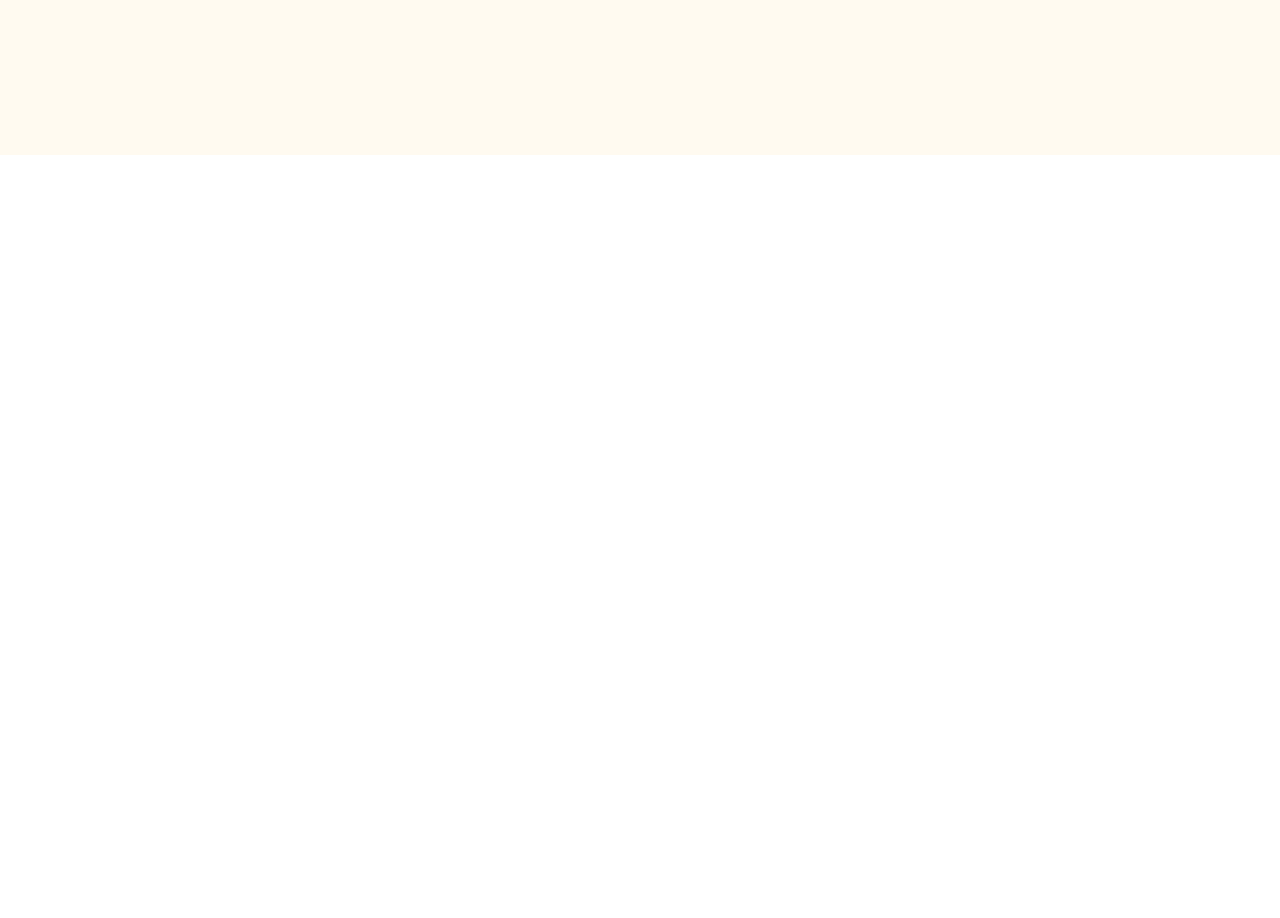
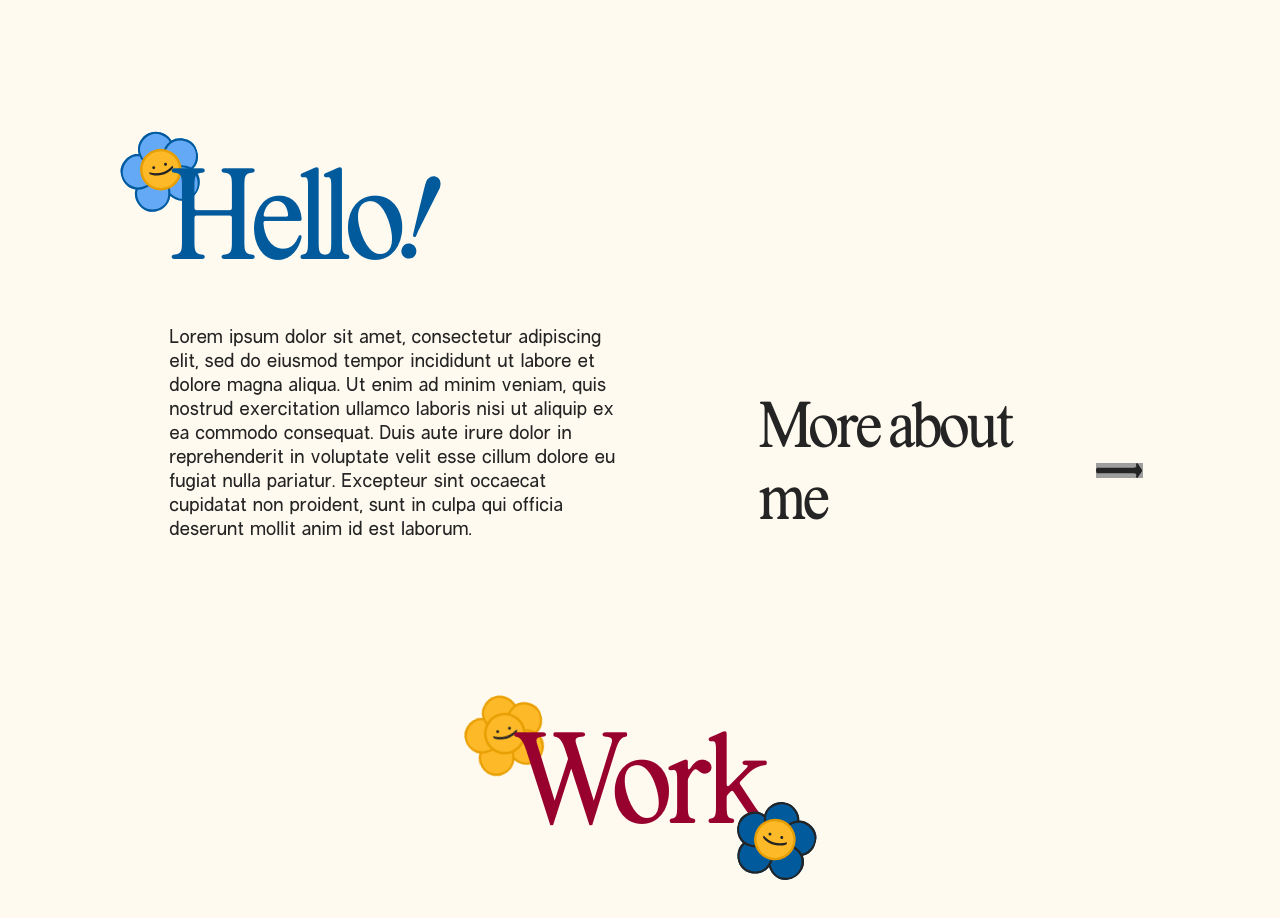
Before and after one commit to zethdeluna/zethdeluna, a React (Vite) app: page / in a window 1280 px wide. Shown: the part 720-1638 px from the top of the page. Before the commit the page ends 875 px from the top, so only its background shows below. Built offline with nearby package versions, Linux system fonts and the light colour scheme; grey boxes are pictures that could not be loaded.

Commit message:
home page intro/work

```diff
--- a/src/App.css
+++ b/src/App.css
@@ -254,23 +254,23 @@ ol.small,
 
 /********************************************************************************************************************************************************************************************************/
 
-/*HEADER STYLES*/
+/* HEADER STYLES */
 
 /********************************************************************************************************************************************************************************************************/
 
 /********************************************************************************************************************************************************************************************************/
 
-/*FOOTER STYLES*/
+/* FOOTER STYLES */
 
 /********************************************************************************************************************************************************************************************************/
 
 /********************************************************************************************************************************************************************************************************/
 
-/*HOME STYLES*/
+/* HOME STYLES */
 
 /********************************************************************************************************************************************************************************************************/
 
-/***Hero***/
+/*** Hero ***/
 
 .hero {
 	padding: 126px 0 240px;
@@ -358,7 +358,7 @@ ol.small,
 	width: calc(45 / 1440 * 100vw);
 }
 
-/*Star Animations*/
+/* Star Animations */
 
 .moon-and-stars .star {
 	transition: all 0.4s var(--bounce);
@@ -368,6 +368,275 @@ ol.small,
 	animation: starShake 0.25s var(--bounce);
 	transform-box: fill-box;
 	transform-origin: center;
+}
+
+/*** Intro ***/
+
+.intro .grid {
+    align-items: flex-end;
+}
+
+.intro article {
+    grid-column: 2 / span 5;
+}
+
+.intro article h2 {
+    color: var(--dodger);
+    display: flex;
+    margin-bottom: 24px;
+    position: relative;
+}
+
+.intro article h2 .exclamation {
+    bottom: 3px;
+    height: auto;
+    position: relative;
+    transform: rotate(20deg);
+    transform-origin: left bottom;
+    width: 16px;
+}
+
+.intro article h2 .exclamation > g {
+    transform: scale(0);
+    transform-origin: bottom;
+    transition: all 0.4s var(--bounce) 0.5s;
+}
+
+.intro article h2 .animate .exclamation > g {
+    transform: scale(1);
+}
+
+.intro article h2 .plumeria {
+    height: auto;
+    left: -48px;
+    position: absolute;
+    top: -24px;
+    transform: rotate(-16deg) scale(0);
+    transform-origin: center;
+    transition: all 0.4s var(--bounce) 0.5s;
+    width: 80px;
+    z-index: -1;
+}
+
+.intro article h2 span {
+	position: relative;
+}
+
+.intro article h2 .animate .plumeria {
+    transform: rotate(-16deg) scale(1);
+}
+
+.intro .btn.arrow-btn {
+    grid-column: 8 / span 4;
+}
+
+/*** Work ***/
+
+.work-module {
+    padding: 180px 0 130px;
+}
+
+.work-module h2 {
+    color: var(--heat);
+    margin: 0 auto 160px;
+    max-width: max-content;
+    position: relative;
+}
+
+.work-module h2 span {
+	position: relative;
+}
+
+.work-module h2 .plumeria {
+    height: auto;
+    position: absolute;
+    transform-origin: center;
+    width: 80px;
+}
+
+.work-module h2 [data-luna-scroll]:first-of-type .plumeria {
+    left: -48px;
+    top: -24px;
+    transform: rotate(-16deg) scale(0);
+    z-index: -1;
+}
+
+.work-module h2 [data-luna-scroll].animate:first-of-type .plumeria {
+    transform: rotate(-16deg) scale(1);
+}
+
+.work-module h2 [data-luna-scroll]:last-of-type .plumeria {
+    bottom: -16px;
+    right: -48px;
+    transform: rotate(16deg) scale(0);
+    transition-delay: 0.8s;
+    z-index: 2;
+}
+
+.work-module h2 [data-luna-scroll].animate:last-of-type .plumeria {
+    transform: rotate(16deg) scale(1);
+}
+
+/* Project List */
+
+.work-module li {
+    position: relative;
+    width: calc(100% + var(--gap));
+}
+
+.work-module li:nth-of-type(odd) {
+    grid-column: 1 / span 5;
+}
+
+.work-module li:nth-of-type(even) {
+    grid-column: 8 / span 5;
+    left: calc(-1 * var(--gap));
+    transform: translateY(290px);
+}
+
+.work-module li:not(:last-of-type) {
+    margin-bottom: 160px;
+}
+
+.work-module li.project-2 .sun-smiley {
+    aspect-ratio: 1 / 1;
+    height: auto;
+    left: -96px;
+    position: absolute;
+    top: -290px;
+    width: 400px;
+}
+
+.work-module li.project-2 .sun-smiley polygon {
+    animation: sunSpin 40s linear infinite;
+    transform-origin: center;
+}
+
+.work-module li.project-3 .star-smiley {
+    position: absolute;
+    right: -52px;
+    top: 19px;
+    transform: rotate(16deg) translateX(-56px);
+    transform-origin: center;
+}
+
+.work-module li.project-3.animate .star-smiley {
+    transform: rotate(-16deg) translateX(0);
+}
+
+.work-module li.project-4 .star-smiley {
+    left: -46px;
+    position: absolute;
+    top: -43px;
+    transform: rotate(-16deg) translate3d(50px, 60px, 0);
+    transform-origin: center;
+}
+
+.work-module li.project-4.animate .star-smiley {
+    transform: rotate(-16deg) translate3d(0, 0, 0);
+}
+
+.work-module .card {
+    aspect-ratio: 55 / 42;
+    border-radius: 10px;
+    color: var(--black-mamba);
+    display: flex;
+    height: auto;
+    position: relative;
+    width: 100%;
+}
+
+.work-module li.project-1 .card {
+    border: 2px solid var(--laker);
+}
+
+.work-module li.project-2 .card {
+    border: 2px solid var(--dodger);
+}
+
+.work-module li.project-3 .card {
+    border: 2px solid var(--black-mamba);
+}
+
+.work-module li.project-4 .card {
+    border: 2px solid var(--heat);
+}
+
+.work-module .card:hover {
+    color: inherit;
+}
+
+.work-module .card img {
+    border-radius: 8px;
+    height: 100%;
+    width: 100%;
+}
+
+.work-module .card .metadata {
+    align-items: flex-end;
+    bottom: -48px;
+    display: flex;
+    justify-content: space-between;
+    left: 0;
+    position: absolute;
+    width: 100%;
+    z-index: -1;
+}
+
+.work-module .card .metadata .eyebrow {
+    margin-bottom: 4px;
+}
+
+.work-module .hover-text {
+    align-items: flex-end;
+    border-radius: 0 0 10px 10px;
+    bottom: 0;
+    color: var(--cream);
+    display: flex;
+    height: 68px;
+    justify-content: center;
+    left: -2px;
+    padding: 0 0 9px;
+    position: absolute;
+    transition: all 0.25s var(--bounce);
+    width: calc(100% + 4px);
+    z-index: -1;
+}
+
+.work-module .card:hover .hover-text {
+    transform: translateY(56px);
+}
+
+.work-module li.project-1 .hover-text {
+    background: var(--laker);
+}
+
+.work-module li.project-2 .hover-text {
+    background: var(--dodger);
+}
+
+.work-module li.project-3 .hover-text {
+    background: var(--black-mamba);
+}
+
+.work-module li.project-4 .hover-text {
+    background: var(--heat);
+}
+
+.work-module .hover-text .arrow-right {
+    height: auto;
+    margin: 0 -20px 11px 16px;
+    width: 40px;
+}
+
+.work-module .hover-text .arrow-right g > g {
+    fill: var(--cream);
+}
+
+.work-module .arrow-btn {
+    bottom: -60px;
+    left: var(--container-outer-padding);
+    position: absolute;
 }
 
 /********************************************************************************************************************************************************************************************************/
--- /dev/null
+++ b/src/components/pages/home/Intro.tsx
@@ -0,0 +1,37 @@
+import { Link } from 'react-router-dom';
+import { LunaScroll } from '../../LunaScroll';
+import PlumeriaSmileyMPLS from '../../../assets/svgs/plumeria-smiley-mpls.svg?react';
+import Exclamation from '../../../assets/svgs/exclamation.svg?react';
+import ArrowRight from '../../../assets/svgs/arrow-right.svg?react';
+
+const Intro = () => {
+	return (
+		<section className="intro">
+			<div className="container grid">
+
+				<article>
+
+					<h2 className="mega">
+						<LunaScroll animation="bounce-in">
+							<PlumeriaSmileyMPLS />
+						</LunaScroll>
+						<span>Hello</span>
+						<LunaScroll animation="bounce-in">
+							<Exclamation />
+						</LunaScroll>
+					</h2>
+
+					<p>Lorem ipsum dolor sit amet, consectetur adipiscing elit, sed do eiusmod tempor incididunt ut labore et dolore magna aliqua. Ut enim ad minim veniam, quis nostrud exercitation ullamco laboris nisi ut aliquip ex ea commodo consequat. Duis aute irure dolor in reprehenderit in voluptate velit esse cillum dolore eu fugiat nulla pariatur. Excepteur sint occaecat cupidatat non proident, sunt in culpa qui officia deserunt mollit anim id est laborum.</p>
+
+				</article>
+
+				<Link to="/about" className="btn arrow-btn heading-2">
+					More about me <ArrowRight />
+				</Link>
+
+			</div>
+		</section>
+	);
+};
+
+export default Intro;
--- /dev/null
+++ b/src/components/pages/home/Work.tsx
@@ -0,0 +1,26 @@
+import { Link } from 'react-router-dom';
+import { LunaScroll } from '../../LunaScroll';
+import PlumeriaSmileyLaker from '../../../assets/svgs/plumeria-smiley-laker.svg?react';
+import PlumeriaSmileyDodger from '../../../assets/svgs/plumeria-smiley-dodger.svg?react';
+
+const Work = () => {
+	return (
+		<section className="work-module">
+			<div className="container">
+
+				<h2 className="mega">
+					<LunaScroll animation="bounce-in">
+						<PlumeriaSmileyLaker />
+					</LunaScroll>
+					<span>Work</span>
+					<LunaScroll animation="bounce-in">
+						<PlumeriaSmileyDodger />
+					</LunaScroll>
+				</h2>
+
+			</div>
+		</section>
+	);
+};
+
+export default Work;
--- a/src/pages/Home.tsx
+++ b/src/pages/Home.tsx
@@ -1,10 +1,14 @@
 import HomeHero from "../components/pages/home/Hero";
+import Intro from "../components/pages/home/Intro";
+import Work from "../components/pages/home/Work";
 
 const Home = () => {
 	return (
 		<section className="home-page">
 
 			<HomeHero />
+			<Intro />
+			<Work />
 
 		</section>
 	);
```
Also changed, not shown: 1 other file (tests, documents, lock files or other folders).
